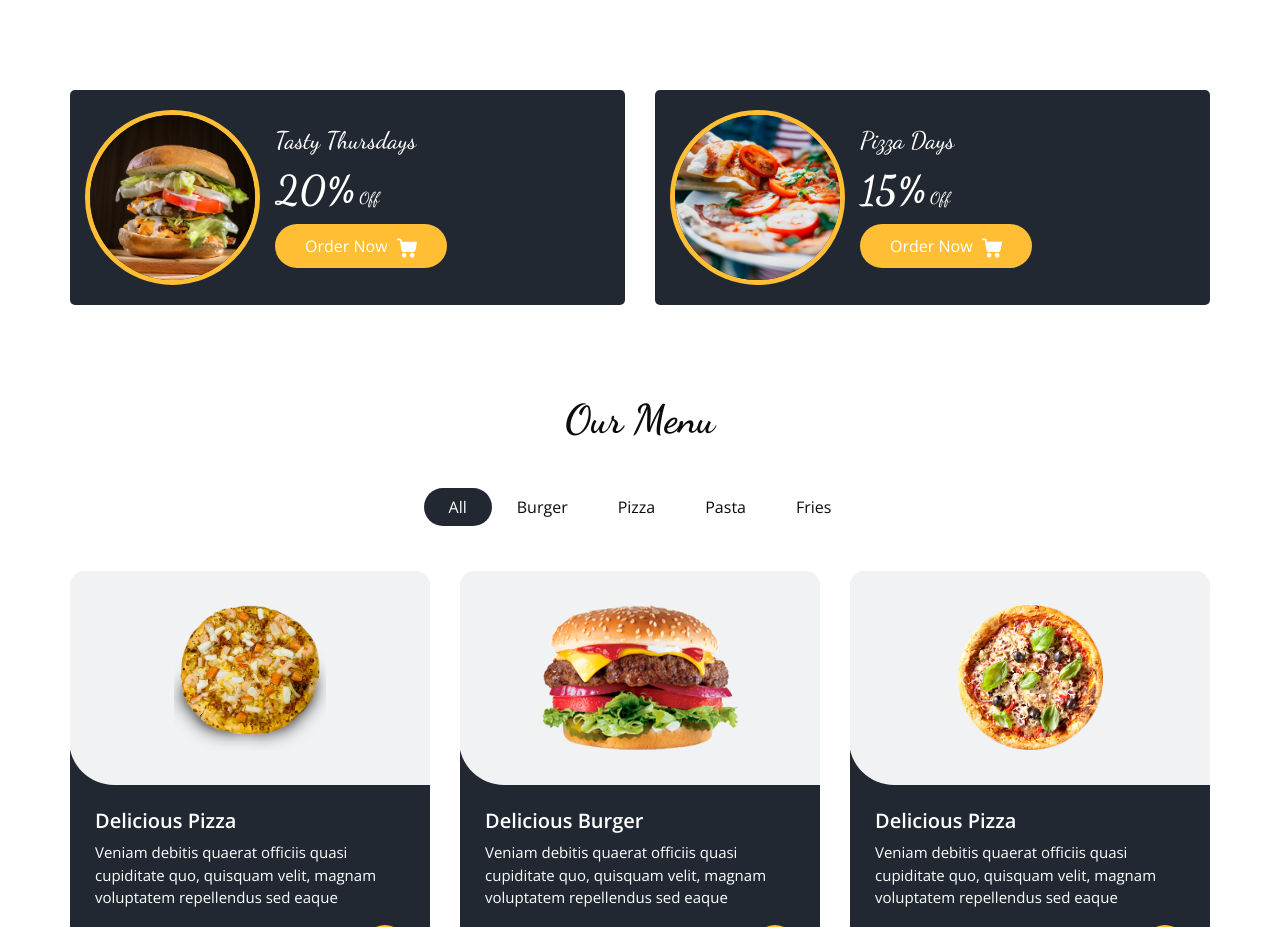
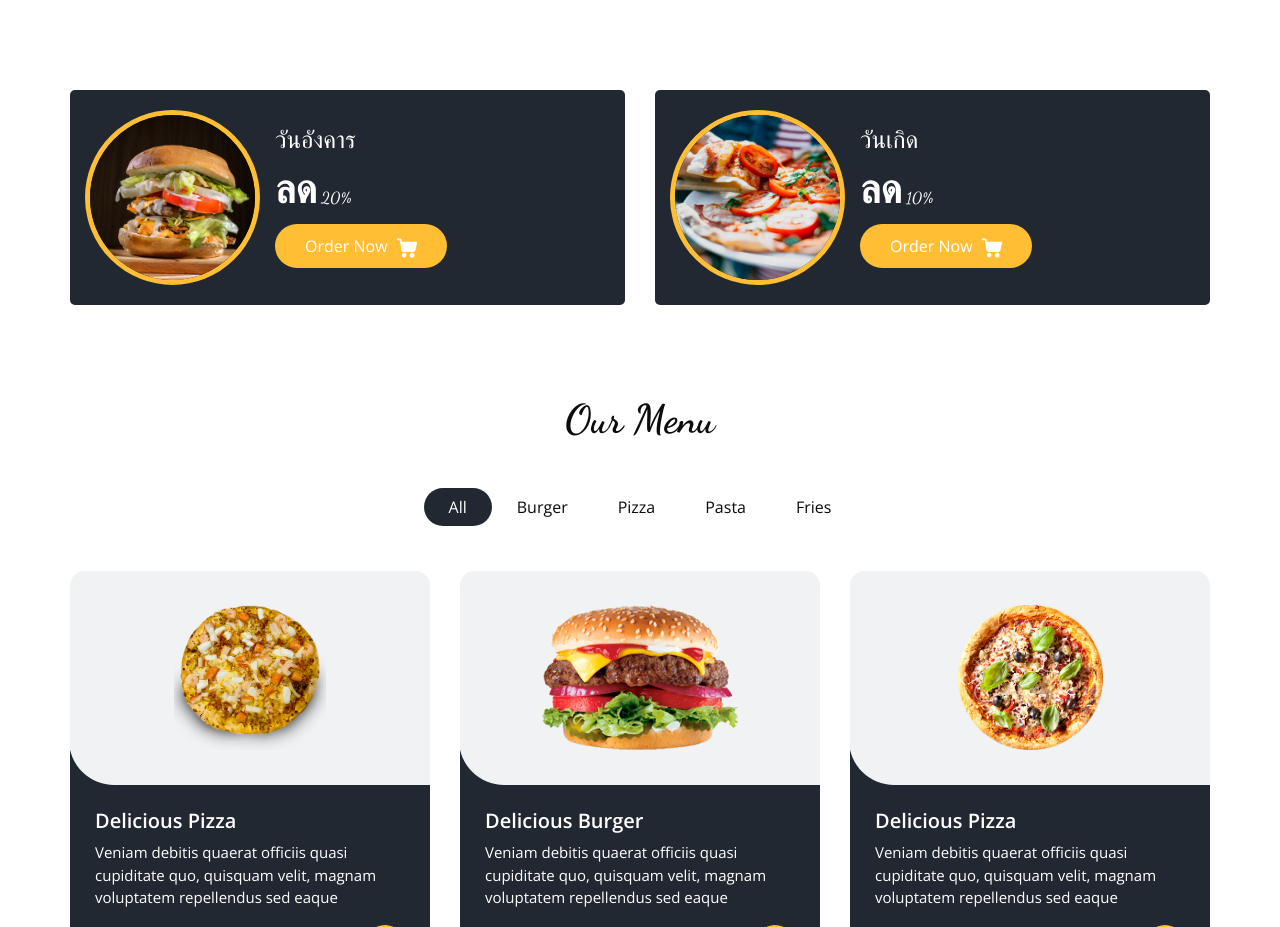
Before and after one commit to prigthaiza24/pepperhamberger, a plain HTML site: page index.html in a window 1280 px wide. Shown: the part 800-1727 px from the top of the page. Drawn offline with nearby package versions, Linux system fonts and the light colour scheme; some packages are replaced by stand-ins of ours.

Commit message:
Update index.html

```diff
--- a/index.html
+++ b/index.html
@@ -233,10 +233,10 @@
               </div>
               <div class="detail-box">
                 <h5>
-                  Tasty Thursdays
+                  วันอังคาร
                 </h5>
                 <h6>
-                  <span>20%</span> Off
+                  <span>ลด</span> 20%
                 </h6>
                 <a href="">
                   Order Now <svg version="1.1" id="Capa_1" xmlns="http://www.w3.org/2000/svg" xmlns:xlink="http://www.w3.org/1999/xlink" x="0px" y="0px" viewBox="0 0 456.029 456.029" style="enable-background:new 0 0 456.029 456.029;" xml:space="preserve">
@@ -302,10 +302,10 @@
               </div>
               <div class="detail-box">
                 <h5>
-                  Pizza Days
+                  วันเกิด
                 </h5>
                 <h6>
-                  <span>15%</span> Off
+                  <span>ลด</span> 10%
                 </h6>
                 <a href="">
                   Order Now <svg version="1.1" id="Capa_1" xmlns="http://www.w3.org/2000/svg" xmlns:xlink="http://www.w3.org/1999/xlink" x="0px" y="0px" viewBox="0 0 456.029 456.029" style="enable-background:new 0 0 456.029 456.029;" xml:space="preserve">
```
